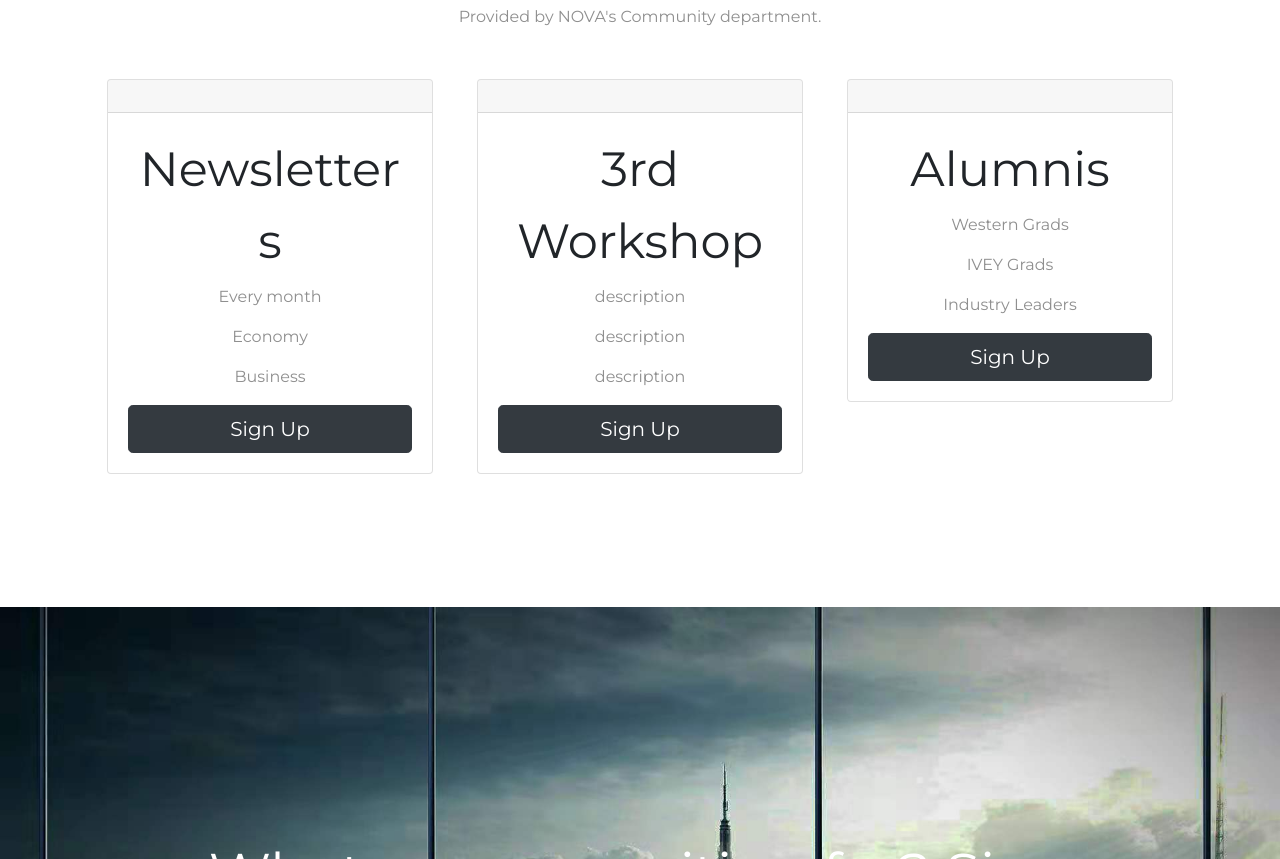
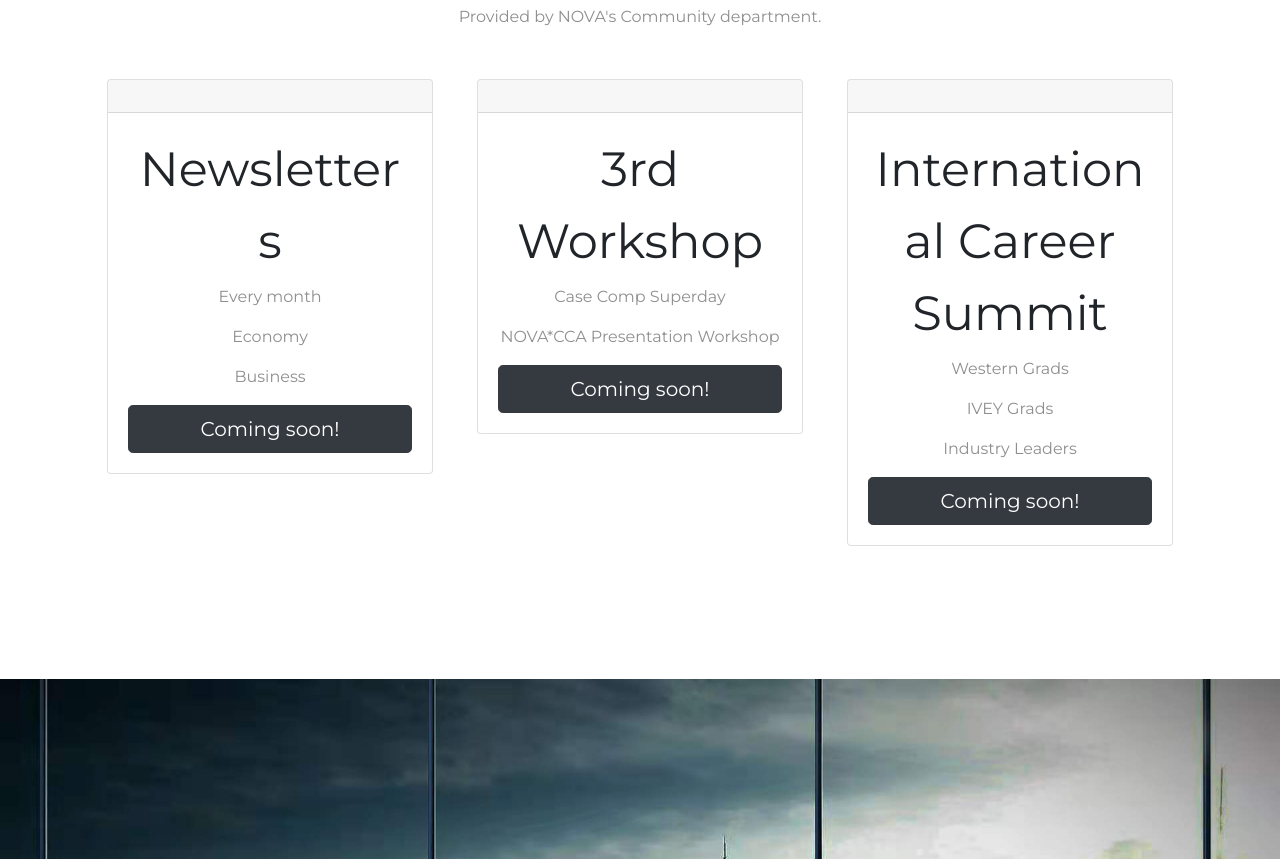
Before and after one commit to Shr0ud/Shr0ud.github.io, a plain HTML site: page index.html in a window 1280 px wide. Shown: the part 1941-2800 px from the top of the page. Drawn offline with nearby package versions, Linux system fonts and the light colour scheme.

Commit message:
Update index.html

```diff
--- a/index.html
+++ b/index.html
@@ -3,7 +3,7 @@
 
 <head>
   <meta charset="UTF-8">
-
+  <meta name="viewport" content="width=device-width, initial-scale=1.0">
   <meta http-equiv="X-UA-Compatible" content="ie=edge">
 
   <title>NOVA | Case Competition 2020</title>
@@ -70,7 +70,8 @@
             <!--<i class="fab fa-apple"</i>-->
               <a target = "_blank" href = "https://docs.google.com/forms/d/e/1FAIpQLScwrIQHSg5vAThYwGPa_yLN3-gmgclXLOGvJYqgKX-hvIFSAA/viewform?usp=sf_link">
                 报名链接</a></button>
-          <button type="button" class="btn btn-outline-light btn-lg download-button"><!--<i class="fab fa-google-play"></i>-->微信群</button>
+          <button type="button" class="btn btn-outline-light btn-lg download-button"><!--<i class="fab fa-google-play"></i>-->
+            <a target = "_blank" href = "wechat.html">微信群</a></button>
         </div>
 
         <!---
@@ -166,7 +167,7 @@
             <p>Every month</p>
             <p>Economy</p>
             <p>Business</p>
-            <button class="btn btn-lg btn-block btn-dark" type="button">Sign Up</button>
+            <button class="btn btn-lg btn-block btn-dark" type="button">Coming soon!</button>
           </div>
         </div>
       </div>
@@ -178,10 +179,10 @@
           </div>
           <div class="card-body">
             <h2 class="price-text">3rd Workshop</h2>
-            <p>description</p>
-            <p>description</p>
-            <p>description</p>
-            <button class="btn btn-lg btn-block btn-dark" type="button">Sign Up</button>
+            <p>Case Comp Superday</p>
+            <p>NOVA*CCA Presentation Workshop</p>
+
+            <button class="btn btn-lg btn-block btn-dark" type="button">Coming soon!</button>
           </div>
         </div>
       </div>
@@ -192,11 +193,11 @@
             <h3></h3>
           </div>
           <div class="card-body">
-            <h2 class="price-text">Alumnis</h2>
+            <h2 class="price-text">International Career Summit</h2>
             <p>Western Grads</p>
             <p>IVEY Grads</p>
             <p>Industry Leaders</p>
-            <button class="btn btn-lg btn-block btn-dark" type="button">Sign Up</button>
+            <button class="btn btn-lg btn-block btn-dark" type="button">Coming soon!</button>
 
           </div>
         </div>
@@ -219,7 +220,8 @@
       <button class="download-button btn btn-lg btn-dark" type="button"><!--<i class="fab fa-external-link-alt"></i>-->
         <a target = "_blank" href = "https://docs.google.com/forms/d/e/1FAIpQLScwrIQHSg5vAThYwGPa_yLN3-gmgclXLOGvJYqgKX-hvIFSAA/viewform?usp=sf_link">
           报名链接</a></button>
-      <button type="button" class="btn btn-outline-light btn-lg download-button"><!--<i class="fab fa-google-play"></i>-->微信群</button>
+      <button type="button" class="btn btn-outline-light btn-lg download-button"><!--<i class="fab fa-google-play"></i>-->
+        <a target = "_blank" href = "wechat.html">微信群</a></button>
 
     </div>
   </section>
```
